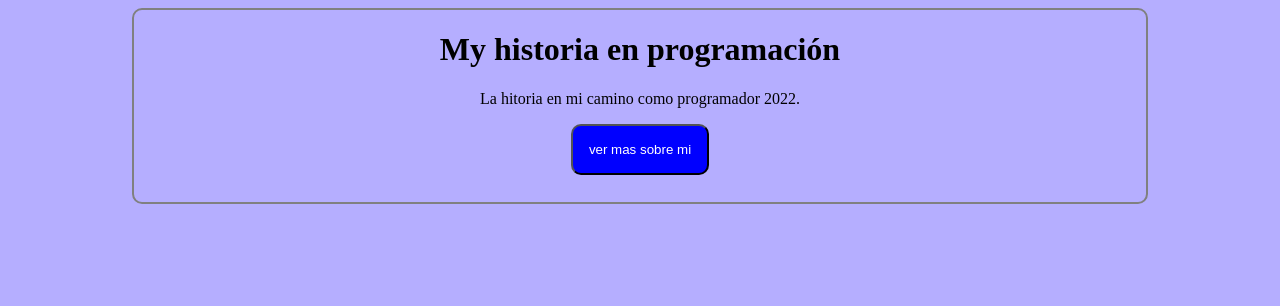
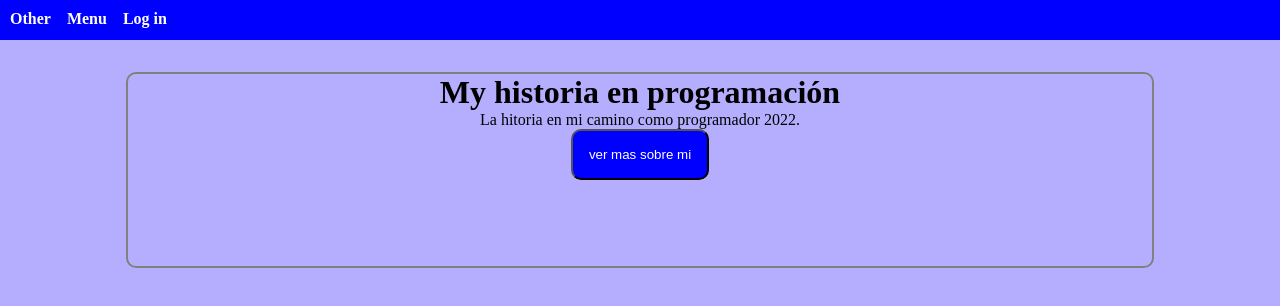
Before and after one commit to RaulRondag/Blog-Post, a plain HTML site: page index.html in a window 1280 px wide. Drawn offline with Linux system fonts and the light colour scheme; files whose address does not match are found by name.

Commit message:
[add] nav

```diff
--- a/css/styles.css
+++ b/css/styles.css
@@ -1,3 +1,8 @@
+* {
+    margin: 0;
+    padding: 0;
+}
+
 body {
     background-color: rgb(181, 174, 255);
     text-align: center;
@@ -22,3 +27,17 @@ body {
     padding: 1rem;
     border-radius: 10px;
 }
+
+.head {
+    background-color: blue;
+    border-bottom: 2px solid blue;
+    margin-bottom: 2rem;
+}
+.head ul {
+    display: flex;
+    gap: 1rem;
+    list-style: none;
+    font-weight: bold;
+    color: white;
+    padding: 10px;
+}
--- a/index.html
+++ b/index.html
@@ -9,6 +9,14 @@
 </head>
 
 <body>
+    <nav class="head">
+        <ul>
+            <li>Other</li>
+            <li>Menu</li>
+            <li>Log in</li>
+        </ul>
+
+    </nav>
     <div class="container">
         <h1 class="title">My historia en programación</h1>
         <p class="p">La hitoria en mi camino como programador 2022.</p>
```
